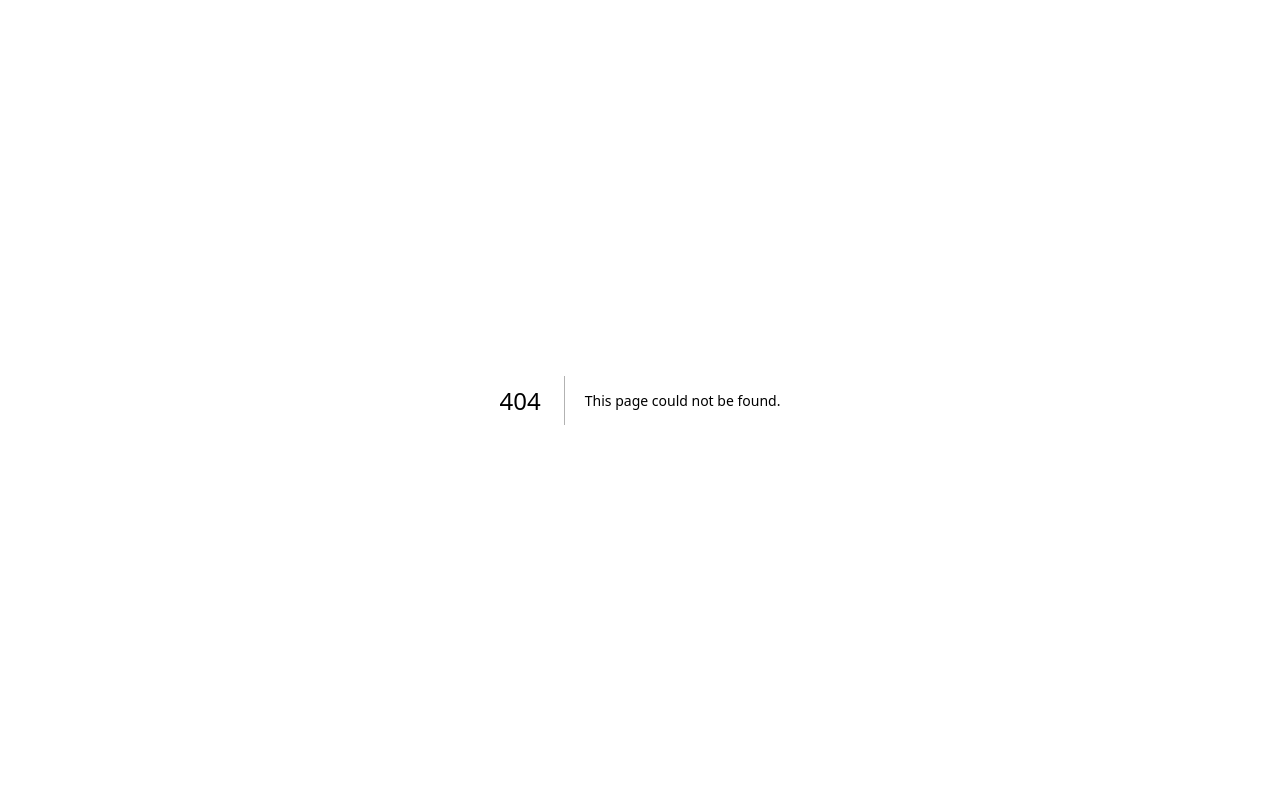
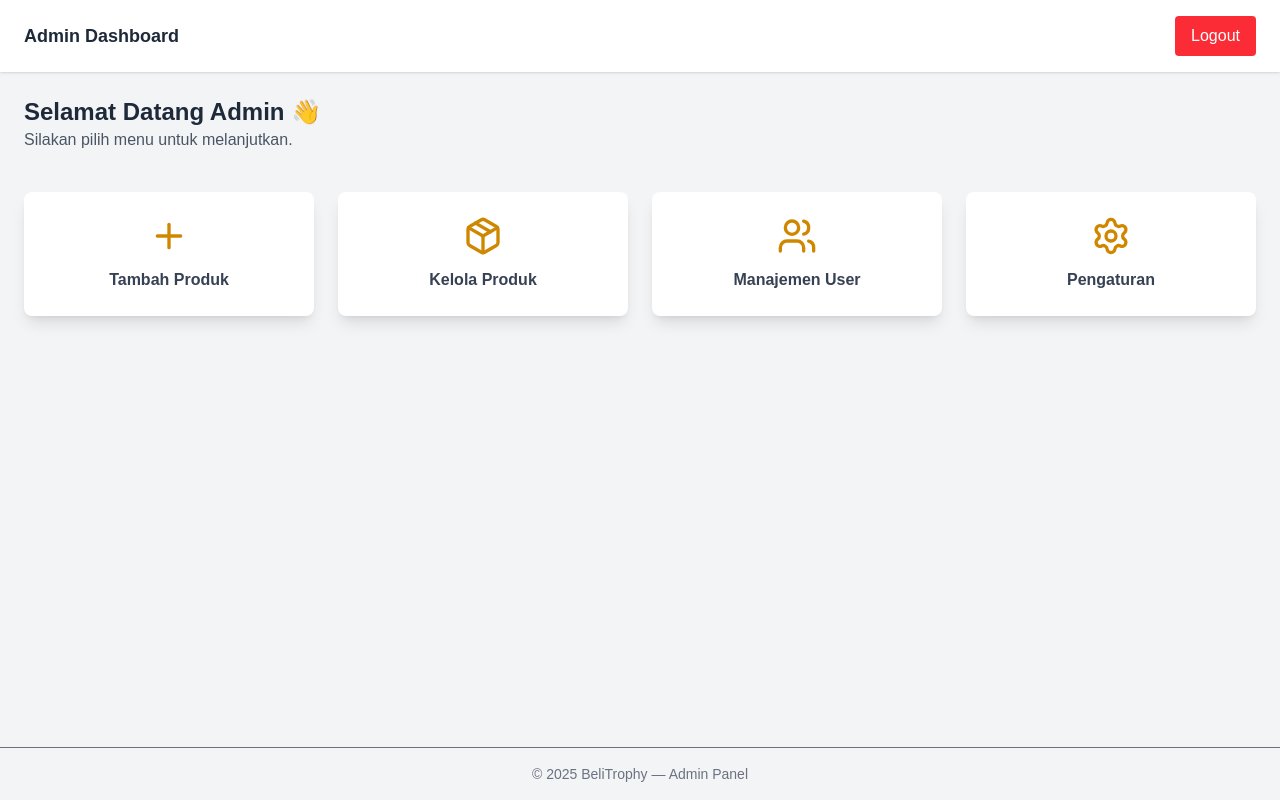
Before and after one commit to anisasetianingsih13/Beli-Trophy, a Next.js app in the folder web/: page /admin in a window 1280 px wide. Before the commit this address had no page. Built offline with nearby package versions, Linux system fonts and the light colour scheme.

Commit message:
feat: tambahkan halaman admin dashboard dengan menu navigasi CRUD

```diff
--- /dev/null
+++ b/web/src/app/admin/page.tsx
@@ -0,0 +1,55 @@
+"use client";
+
+import React from "react";
+import { Package, Users, Settings, Plus } from "lucide-react";
+
+export default function AdminDashboard() {
+  const menus = [
+    { label: "Tambah Produk", icon: Plus, path: "/admin/produk/tambah" },
+    { label: "Kelola Produk", icon: Package, path: "/admin/produk" },
+    { label: "Manajemen User", icon: Users, path: "/admin/user" },
+    { label: "Pengaturan", icon: Settings, path: "/admin/settings" },
+  ];
+
+  return (
+    <div className="min-h-screen flex flex-col bg-gray-100">
+
+      {/* ===== HEADER ===== */}
+      <header className="w-full bg-white shadow px-6 py-4 flex justify-between items-center">
+        <h1 className="text-lg font-bold text-gray-800">Admin Dashboard</h1>
+        <button className="bg-red-500 text-white px-4 py-2 rounded hover:bg-red-600 transition">
+          Logout
+        </button>
+      </header>
+
+      {/* ===== BODY ===== */}
+      <main className="flex-grow">
+        <h2 className="text-2xl font-bold text-gray-800 px-6 mt-6">
+          Selamat Datang Admin 👋
+        </h2>
+
+        <p className="text-gray-600 px-6 mb-4">
+          Silakan pilih menu untuk melanjutkan.
+        </p>
+
+        {/* ===== MENU GRID ===== */}
+        <div className="grid grid-cols-1 sm:grid-cols-2 lg:grid-cols-4 gap-6 p-6">
+          {menus.map((menu, index) => (
+            <div
+              key={index}
+              className="flex flex-col items-center justify-center bg-white shadow-lg rounded-lg p-6 hover:scale-[1.05] transition cursor-pointer"
+            >
+              <menu.icon className="w-10 h-10 text-yellow-600 mb-3" />
+              <span className="text-gray-700 font-semibold">{menu.label}</span>
+            </div>
+          ))}
+        </div>
+      </main>
+
+      {/* ===== FOOTER ===== */}
+      <footer className="text-center py-4 text-sm text-gray-500 border-t">
+        © 2025 BeliTrophy — Admin Panel
+      </footer>
+    </div>
+  );
+}
```
